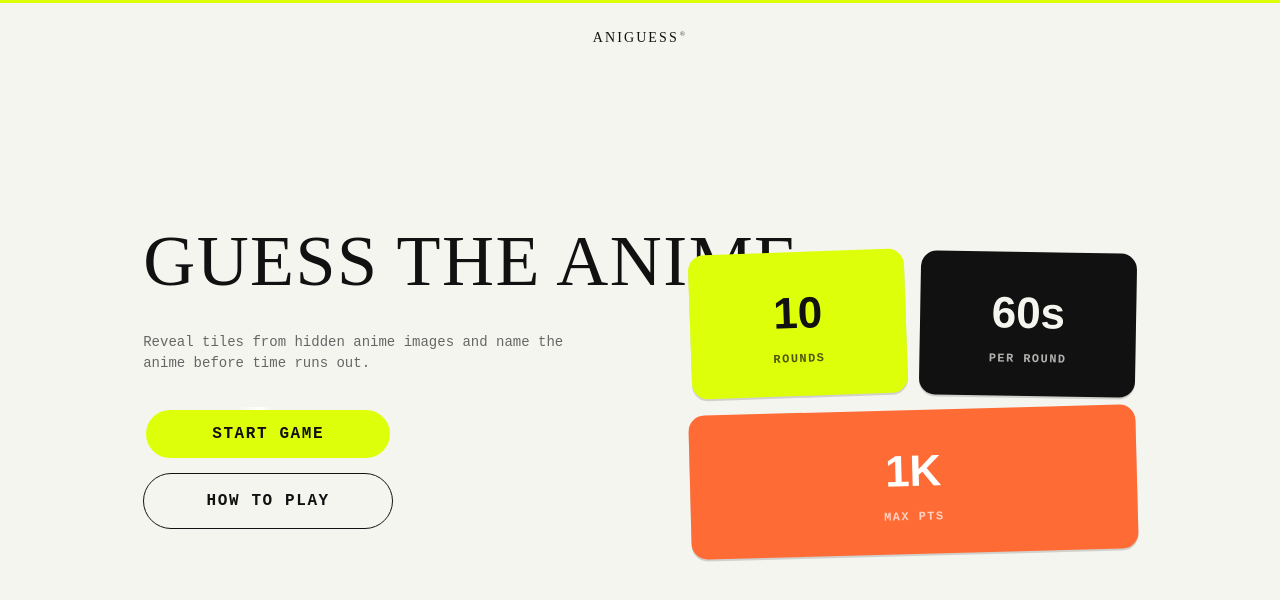
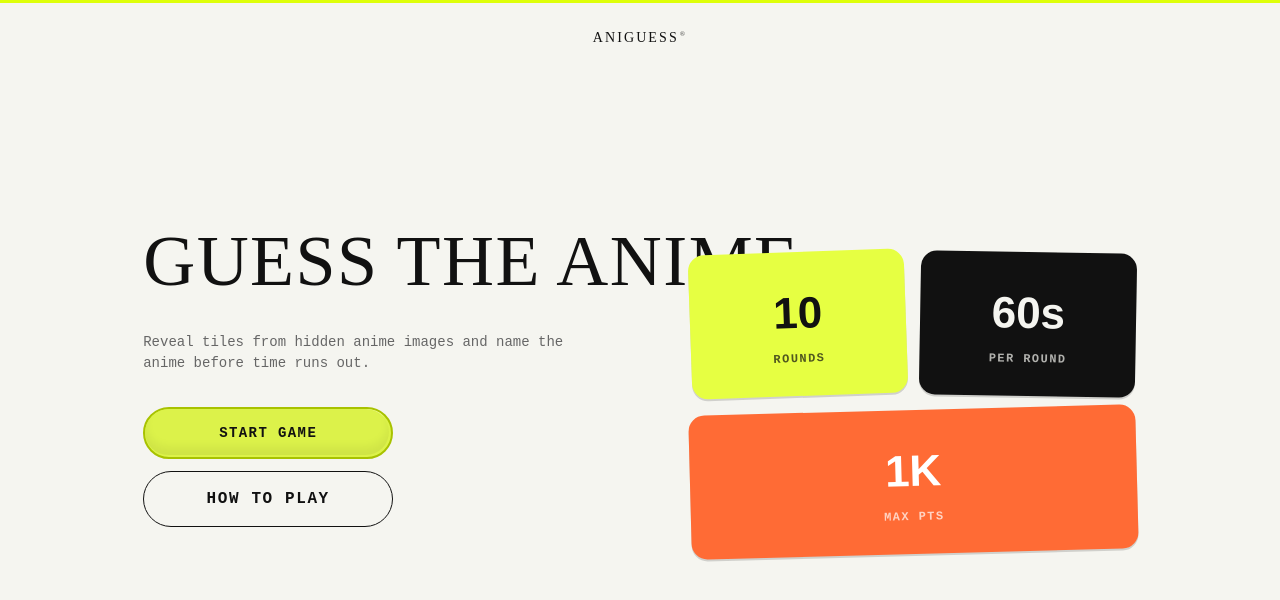
Before and after one commit to otterc137/GuessAnime, a React (Vite) app: page / in a window 1280 px wide. Shown: the top 600 px of the page. Built offline with nearby package versions, Linux system fonts and the light colour scheme.

Commit message:
Enhance AnimeGuesser UI with new button styles and animations, update loading messages, and improve loading tips for better user experience.

```diff
--- a/src/AnimeGuesser.jsx
+++ b/src/AnimeGuesser.jsx
@@ -220,13 +220,15 @@ html, body, #root {
 .s-t .shiny-text{display:inline-block;background:linear-gradient(90deg,#111 0%,#111 42%,rgba(255,255,255,0.9) 50%,#111 58%,#111 100%);background-size:400% 100%;background-clip:text;-webkit-background-clip:text;color:transparent;background-position:0 0;background-repeat:no-repeat;animation:shiny-text 12s cubic-bezier(0.6,0.6,0,1) infinite}
 @keyframes shiny-text{0%,90%,100%{background-position:0% 0}30%,60%{background-position:100% 0}}
 @keyframes shimmer-spin{to{transform:rotate(360deg)}}
+@keyframes shimmer-slide{from{transform:translateX(-100%)}to{transform:translateX(100%)}}
+@keyframes spin-around{0%{transform:rotate(0deg)}100%{transform:rotate(360deg)}}
 @keyframes flip{0%{transform:perspective(120px) scaleX(1)}25%{transform:perspective(120px) scaleX(0)}50%{transform:perspective(120px) scaleX(1)}75%{transform:perspective(120px) scaleX(0)}100%{transform:perspective(120px) scaleX(1)}}
 .loader-card{backface-visibility:hidden;-webkit-backface-visibility:hidden}
 .s-sub{font-family:'Space Mono',monospace;color:#666;font-size:13px;font-weight:400;line-height:1.5;text-align:left;width:100%;max-width:360px;margin-top:16px;margin-bottom:32px;text-transform:none;letter-spacing:0;margin-left:auto;margin-right:auto}
 .s-stats{display:flex;flex-wrap:wrap;gap:12px;justify-content:center;margin-top:28px;margin-bottom:28px;width:100%}
 .s-stat{display:flex;flex-direction:column;align-items:center;justify-content:center;gap:4px;padding:24px 20px;flex:1;min-width:120px;border:none;border-radius:16px;box-shadow:0 2px 0 rgba(0,0,0,0.15);transition:transform 0.2s ease}
 .s-stat:hover{transform:rotate(0deg)}
-.s-stat--chartreuse{background:#DEFF0A;color:#111}
+.s-stat--chartreuse{background:rgba(230, 255, 66, 1);color:#111}
 .s-stat--chartreuse .s-stat-v,.s-stat--chartreuse .s-stat-l{color:#111}
 .s-stat--black{background:#111;color:#F5F5F0}
 .s-stat--black .s-stat-v,.s-stat--black .s-stat-l{color:#F5F5F0}
@@ -251,9 +253,16 @@ html, body, #root {
 .btn-go{width:100%;padding:16px 56px;font-size:14px;font-weight:800;color:#111;background:#DEFF0A;border:none;border-radius:9999px;text-transform:uppercase;letter-spacing:0.1em;transition:background 0.2s ease,color 0.2s ease}
 .btn-go:hover{background:#111;color:#DEFF0A}
 .btn-go:active{opacity:0.9}
-.btn-go.btn-go--shimmer{background:transparent;box-shadow:none;position:relative;overflow:hidden;z-index:0;transition:transform 0.2s ease,color 0.2s ease,box-shadow 0.2s ease}
-.btn-go.btn-go--shimmer:hover{color:#111;transform:scale(1.06);box-shadow:0 6px 20px rgba(0,0,0,0.12)}
-.btn-go.btn-go--shimmer:hover .btn-go-inner{background:#B8D900}
+.btn-shimmer{position:relative;z-index:0;overflow:hidden;background:var(--bg,#DEFF0A) !important;border:2px solid #A8C200}
+.btn-shimmer .btn-shimmer-edge{position:absolute;inset:0;z-index:-30;overflow:hidden;border-radius:9999px;filter:blur(2px)}
+.btn-shimmer .btn-shimmer-spark{position:absolute;inset:-100%;background:conic-gradient(from 225deg, transparent 0deg, rgba(255,255,220,0.95) 90deg, transparent 90deg);animation:spin-around 4s infinite linear}
+.btn-shimmer .btn-shimmer-fill{position:absolute;top:0;left:0;right:2px;bottom:2px;border-radius:9999px;background:var(--bg,#DEFF0A);z-index:-20}
+.shimmer-highlight{box-shadow:inset 0 -8px 10px rgba(0,0,0,0.06)}
+.btn-shimmer:hover .shimmer-highlight{box-shadow:inset 0 -6px 10px rgba(0,0,0,0.1)}
+.btn-shimmer span{position:relative;z-index:1;color:#111}
+.btn-shimmer:hover{color:#111;transform:scale(1.06);box-shadow:0 6px 20px rgba(0,0,0,0.12);border-color:#A8C200}
+.btn-shimmer:focus,.btn-shimmer:focus-visible{outline:2px solid #A8C200;outline-offset:2px}
+.btn-shimmer:hover .btn-shimmer-fill{background:rgba(220, 242, 74, 1)}
 .btn-go-inner{transition:background 0.2s ease}
 .btn-howto-wrap{display:flex;gap:12px;align-items:center;flex-wrap:wrap}
 .btn-howto-wrap .btn-go,.btn-howto-wrap .btn-howto{width:230px;min-width:230px;max-width:230px;box-sizing:border-box;padding:16px 56px;font-size:14px;white-space:nowrap}
@@ -641,10 +650,10 @@ export default function AnimeGuesser() {
         else if (p < 80) setLoadMsg("Shuffling anime...");
         else setLoadMsg("Get ready...");
       } else {
-        if (p < 30) setLoadMsg("FETCHING ANIME SCENES...");
-        else if (p < 60) setLoadMsg("LOADING EPISODE FRAMES...");
-        else if (p < 90) setLoadMsg("ALMOST READY...");
-        else setLoadMsg("BUILDING ROUNDS...");
+        if (p < 30) setLoadMsg("SUMMONING ANIME SCENES...");
+        else if (p < 60) setLoadMsg("DECODING EPISODE FRAMES...");
+        else if (p < 90) setLoadMsg("ALMOST THERE...");
+        else setLoadMsg("ASSEMBLING ROUNDS...");
       }
     });
     if (pool.length === 0) {
@@ -664,11 +673,11 @@ export default function AnimeGuesser() {
     initRound();
   };
 
-  const LOADING_TIPS = ["FEWER TILES = MORE POINTS", "SPEED IS EVERYTHING", "TRUST YOUR INSTINCTS"];
+  const LOADING_TIPS = ["FEWER TILES = MORE POINTS", "SPEED RUN MODE: ON", "YOU KNOW YOUR ANIME", "REVEAL LESS, SCORE MORE", "IT'S IN THE EYES (AND HAIR)"];
   useEffect(() => {
     if (!loading) return;
     setLoadingTipIndex(0);
-    const id = setInterval(() => setLoadingTipIndex((i) => (i + 1) % 3), 2000);
+    const id = setInterval(() => setLoadingTipIndex((i) => (i + 1) % LOADING_TIPS.length), 2000);
     return () => clearInterval(id);
   }, [loading]);
   useEffect(() => {
@@ -894,13 +903,13 @@ export default function AnimeGuesser() {
             <h1 className="s-t"><span className="shiny-text">Guess the Anime</span></h1>
             <p className="s-sub">Reveal tiles from hidden anime images and name the anime before time runs out.</p>
             <div className="btn-howto-wrap">
-              <button className="btn btn-go btn-go--shimmer" onClick={startGame} style={{position:'relative',zIndex:0,overflow:'hidden',border:'none',background:'transparent'}}>
-              {/* Rotating gradient = shimmer on perimeter */}
-              <div style={{position:'absolute',inset:-2,zIndex:-30,borderRadius:'9999px',background:'conic-gradient(from 0deg, transparent 0deg, transparent 240deg, rgba(255,255,255,0.95) 270deg, transparent 300deg)',animation:'shimmer-spin 2.5s linear infinite'}}/>
-              {/* Inner pill covers center so only border shows gradient */}
-              <div className="btn-go-inner" style={{position:'absolute',inset:3,borderRadius:'9999px',background:'#DEFF0A',zIndex:-20}}/>
-              <span style={{position:'relative',zIndex:1}}>START GAME</span>
-            </button>
+              <button className="btn btn-go btn-shimmer" onClick={startGame} style={{'--spread':'90deg','--shimmer-color':'#EAFF60','--radius':'9999px','--speed':'3s','--cut':'0.05em','--bg':'rgba(220, 242, 74, 1)'}}>
+                <div className="btn-shimmer-edge">
+                  <div className="btn-shimmer-spark" />
+                </div>
+                <div className="btn-shimmer-fill shimmer-highlight" />
+                <span>START GAME</span>
+              </button>
               <button type="button" className="btn-howto" onClick={() => setShowRules(true)}>How to Play</button>
             </div>
           </div>
@@ -1150,8 +1159,10 @@ export default function AnimeGuesser() {
                   </div>
                 </div>
                 <div className="H-sc">
-                  <div className={`flame ${streak === 0 ? "flame--muted" : streak >= 5 ? "flame--hype" : streak >= 3 ? "flame--pulse" : ""}`} aria-hidden />
-                  <span className={`H-streak ${streak === 0 ? "H-streak--zero" : ""}`}>×{streak}</span>
+                  <span className="H-sc-streak-wrap" title="Correct guesses in a row" style={{display:"flex",alignItems:"center",gap:"inherit",cursor:"help"}}>
+                    <div className={`flame ${streak === 0 ? "flame--muted" : streak >= 5 ? "flame--hype" : streak >= 3 ? "flame--pulse" : ""}`} aria-hidden />
+                    <span className={`H-streak ${streak === 0 ? "H-streak--zero" : ""}`}>×{streak}</span>
+                  </span>
                   <span className="H-divider">·</span>
                   <span className={`H-sc-n ${scorePulse ? "score-pulse" : ""}`}>{total.toLocaleString()}<span className="H-sc-pts"> PTS</span></span>
                 </div>
```
